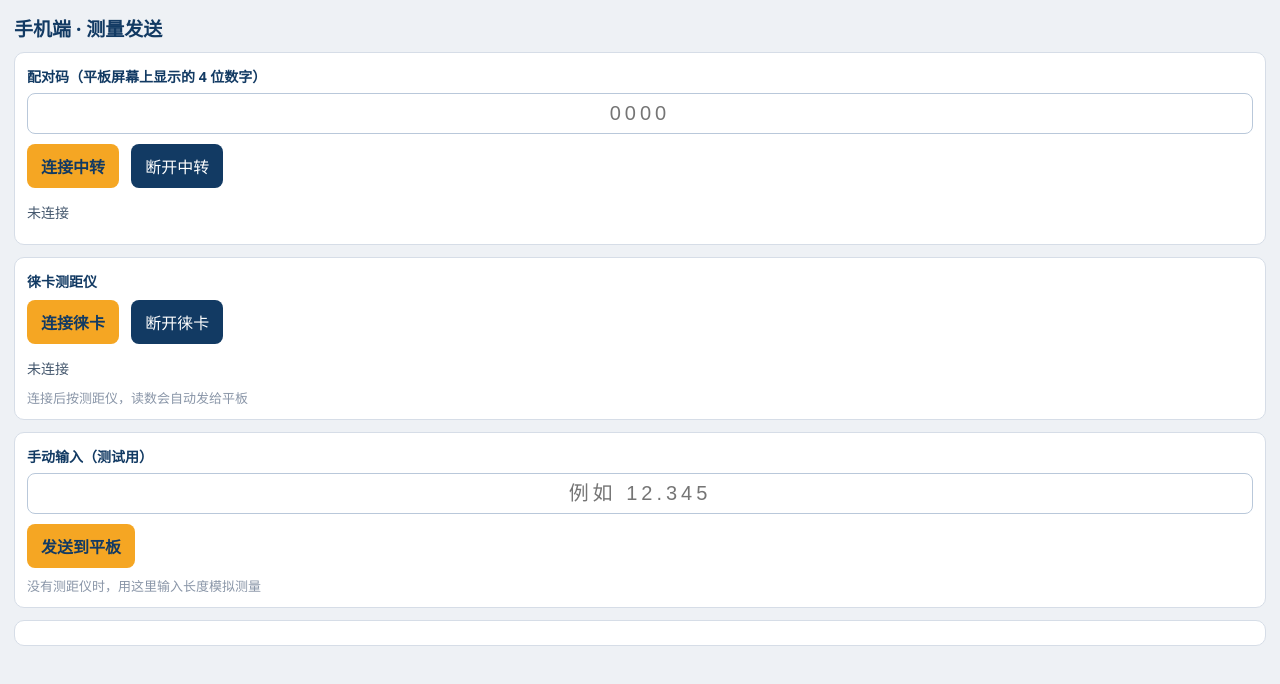
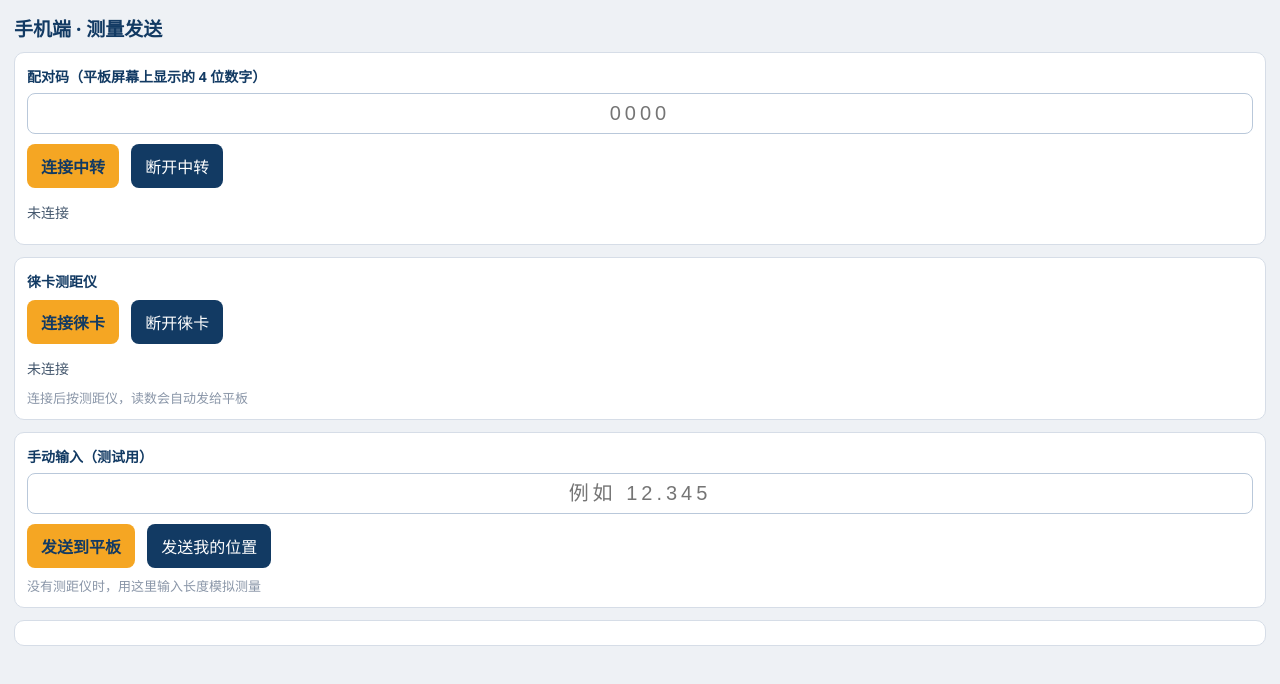
Before and after one commit to feihamburger/field-waiye, a plain HTML site: page phone.html in a window 1280 px wide. Drawn offline with Linux system fonts and the light colour scheme.

Commit message:
v151 双机GPS方向

```diff
--- a/phone.html
+++ b/phone.html
@@ -52,6 +52,7 @@
   <input id="manualLen" inputmode="decimal" placeholder="例如 12.345">
   <div>
     <button id="btnSendManual" class="primary">发送到平板</button>
+    <button id="btnSendGeo">发送我的位置</button>
   </div>
   <div class="hint">没有测距仪时，用这里输入长度模拟测量</div>
 </div>
```
